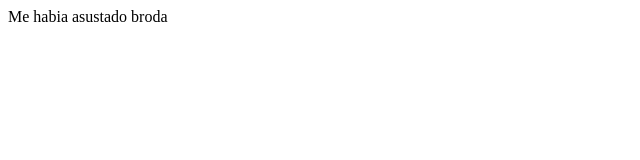
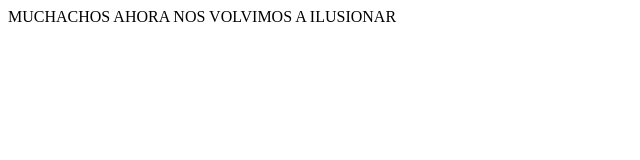
Before and after one commit to gerardolsm/ProyectoDemoCurso, a plain HTML site: page index.html in a window 1280 px wide. Shown: the whole page, without its empty margins (0-640 px from the left). Drawn offline with Linux system fonts and the light colour scheme.

Commit message:
Agregamos muchachos ahora nos volvimos a ilusionar

```diff
--- a/index.html
+++ b/index.html
@@ -7,9 +7,9 @@
     <title>HOLA MUNDO</title>
 </head>
 <body>
-    <article>
-        Me habia asustado broda
-    </article>
+   <article>
+    MUCHACHOS AHORA NOS VOLVIMOS A ILUSIONAR
+   </article>
 
 </body>
 </html>
```
